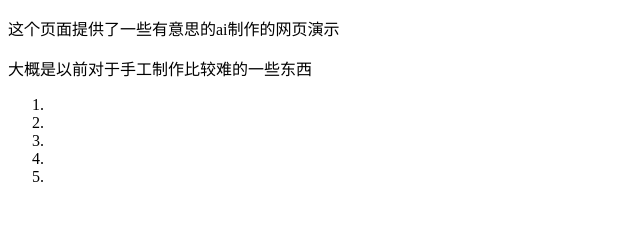
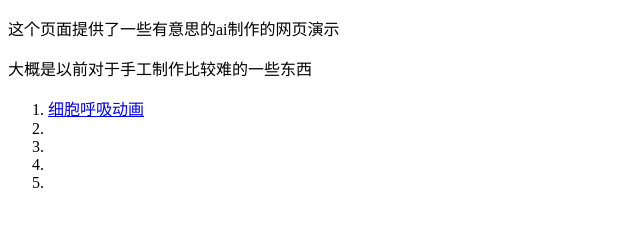
Before and after one commit to weuiom2192/weuiom2192.github.io, a plain HTML site: page page/demo.html in a window 1280 px wide. Shown: the whole page, without its empty margins (0-640 px from the left). Drawn offline with Linux system fonts and the light colour scheme.

Commit message:
Update demo.html

```diff
--- a/page/demo.html
+++ b/page/demo.html
@@ -4,7 +4,11 @@
     <p>这个页面提供了一些有意思的ai制作的网页演示</p>
     <p>大概是以前对于手工制作比较难的一些东西</p>
     <ol>
-        <li></li>
+        <li>
+          <a href = "../demo/bram.html">
+            细胞呼吸动画
+          </a>
+        </li>
         <li></li>
         <li></li>
         <li></li>
```
